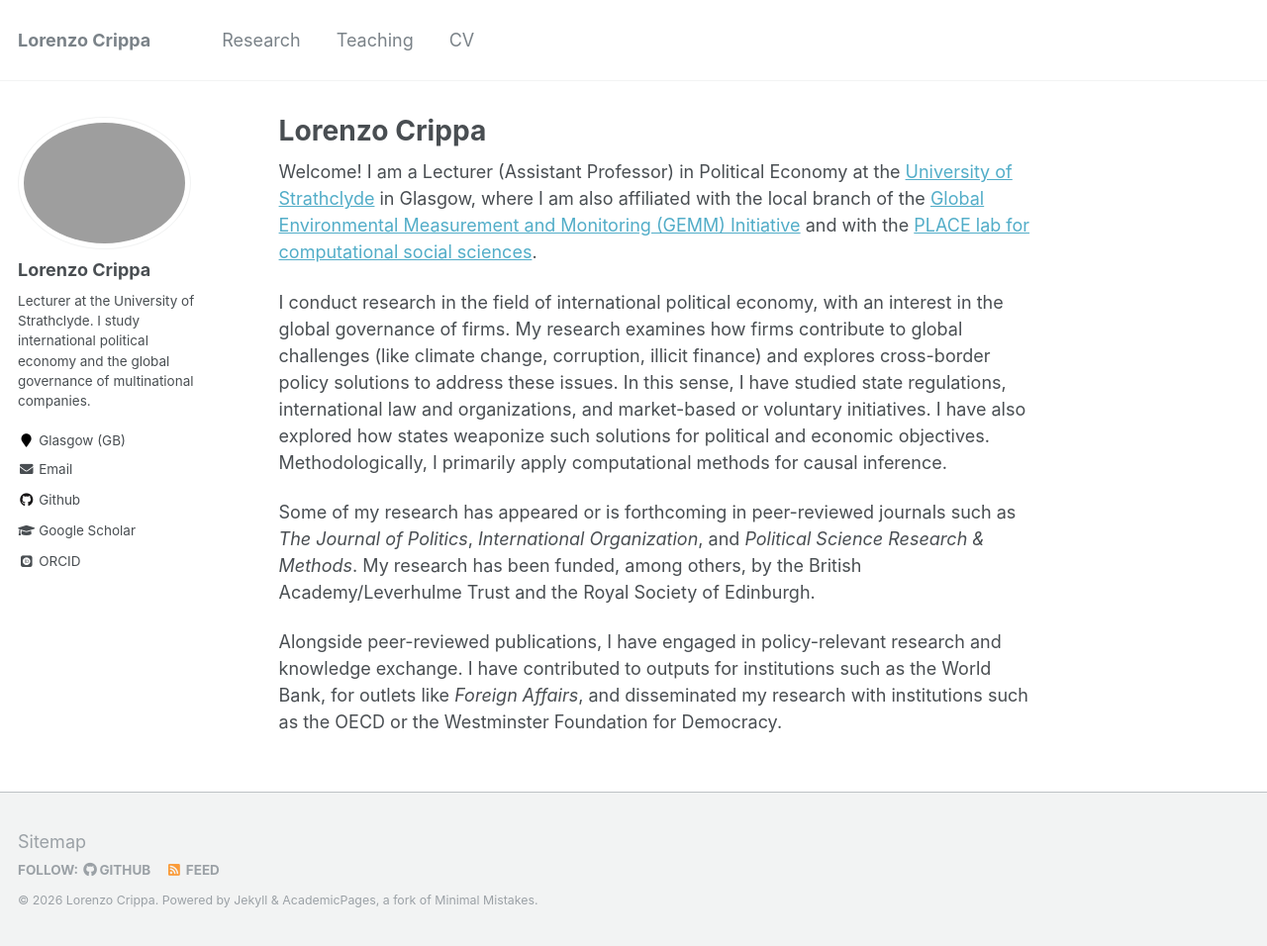
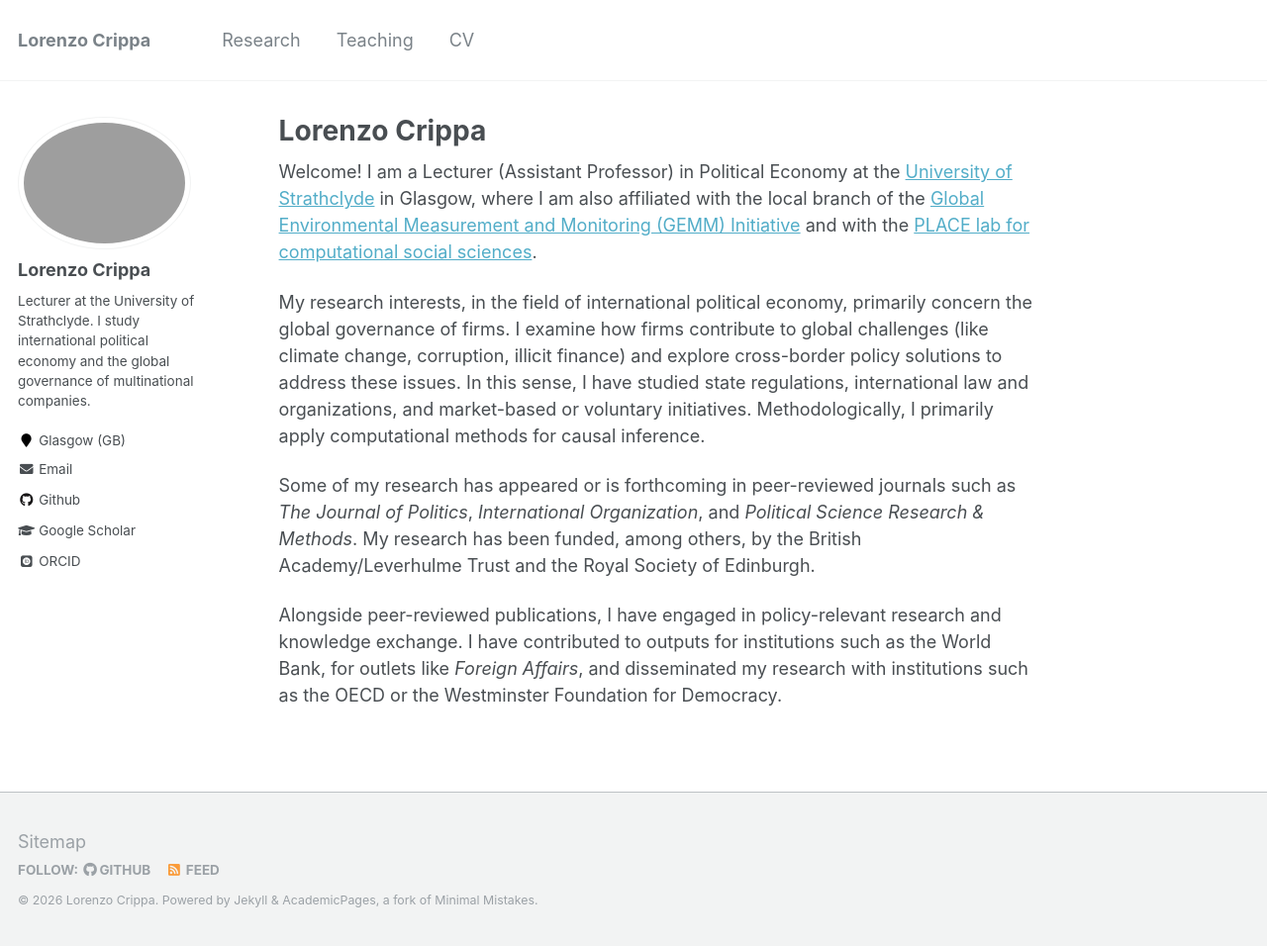
Before and after one commit to lorenzo-crippa/lorenzo-crippa.github.io, a Jekyll site: the page built from _pages/about.md, in a window 1280 px wide and 956 px high. Shown: the whole window at 99% size. Built offline with Jekyll 4.4.1, drawn with Linux system fonts in a browser that asks for light colours; some web fonts are replaced.

Commit message:
Update about.md

```diff
--- a/_pages/about.md
+++ b/_pages/about.md
@@ -9,7 +9,7 @@ redirect_from:
 
 Welcome! I am a Lecturer (Assistant Professor) in Political Economy at the [University of Strathclyde](https://www.strath.ac.uk/staff/crippalorenzodr/) in Glasgow, where I am also affiliated with the local branch of the [Global Environmental Measurement and Monitoring (GEMM) Initiative](https://www.strath.ac.uk/workwithus/globalenvironmentalmeasurementmonitoring/) and with the [PLACE lab for computational social sciences](https://www.strath.ac.uk/humanities/theplacelab/).
 
-I conduct research in the field of international political economy, with an interest in the global governance of firms. My research examines how firms contribute to global challenges (like climate change, corruption, illicit finance) and explores cross-border policy solutions to address these issues. In this sense, I have studied state regulations, international law and organizations, and market-based or voluntary initiatives. I have also explored how states weaponize such solutions for political and economic objectives. Methodologically, I primarily apply computational methods for causal inference.
+My research interests, in the field of international political economy, primarily concern the global governance of firms. I examine how firms contribute to global challenges (like climate change, corruption, illicit finance) and explore cross-border policy solutions to address these issues. In this sense, I have studied state regulations, international law and organizations, and market-based or voluntary initiatives. Methodologically, I primarily apply computational methods for causal inference.
 
 Some of my research has appeared or is forthcoming in peer-reviewed journals such as _The Journal of Politics_, _International Organization_, and _Political Science Research & Methods_. My research has been funded, among others, by the British Academy/Leverhulme Trust and the Royal Society of Edinburgh.
 
```
